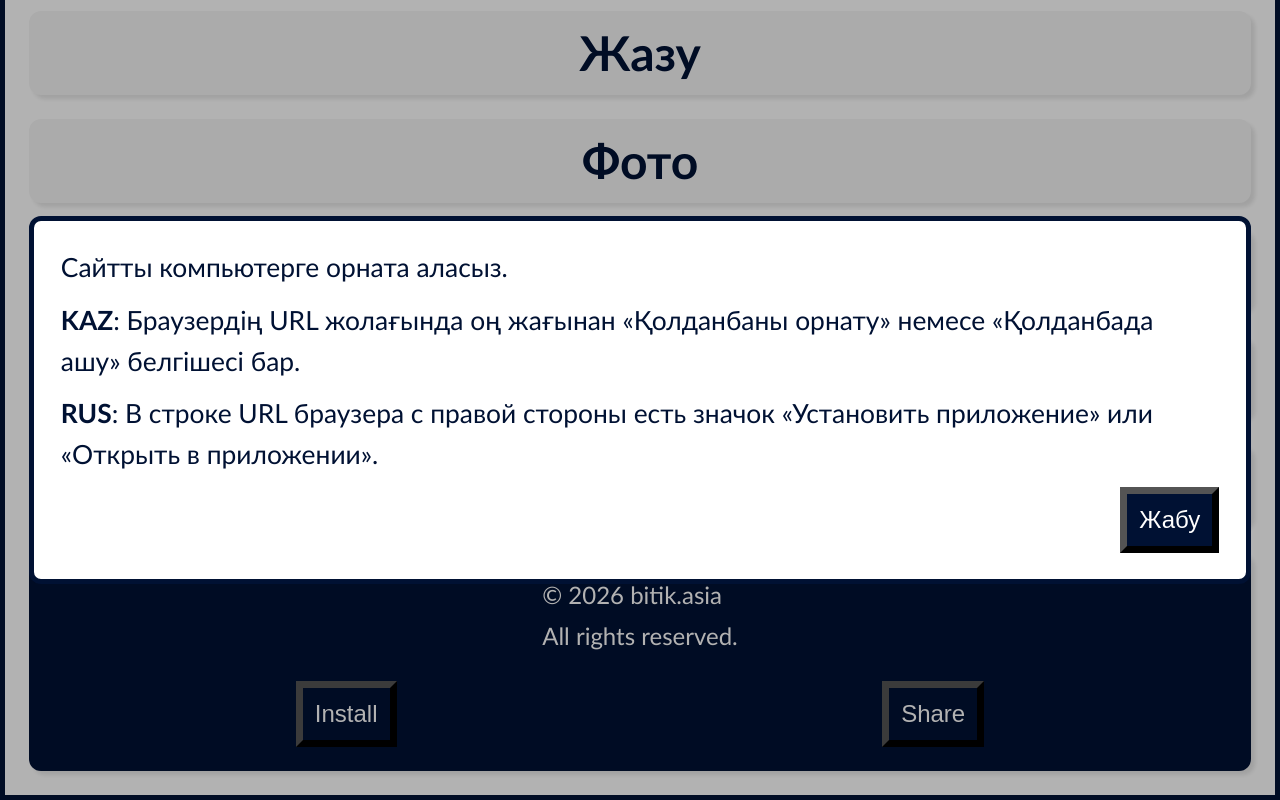
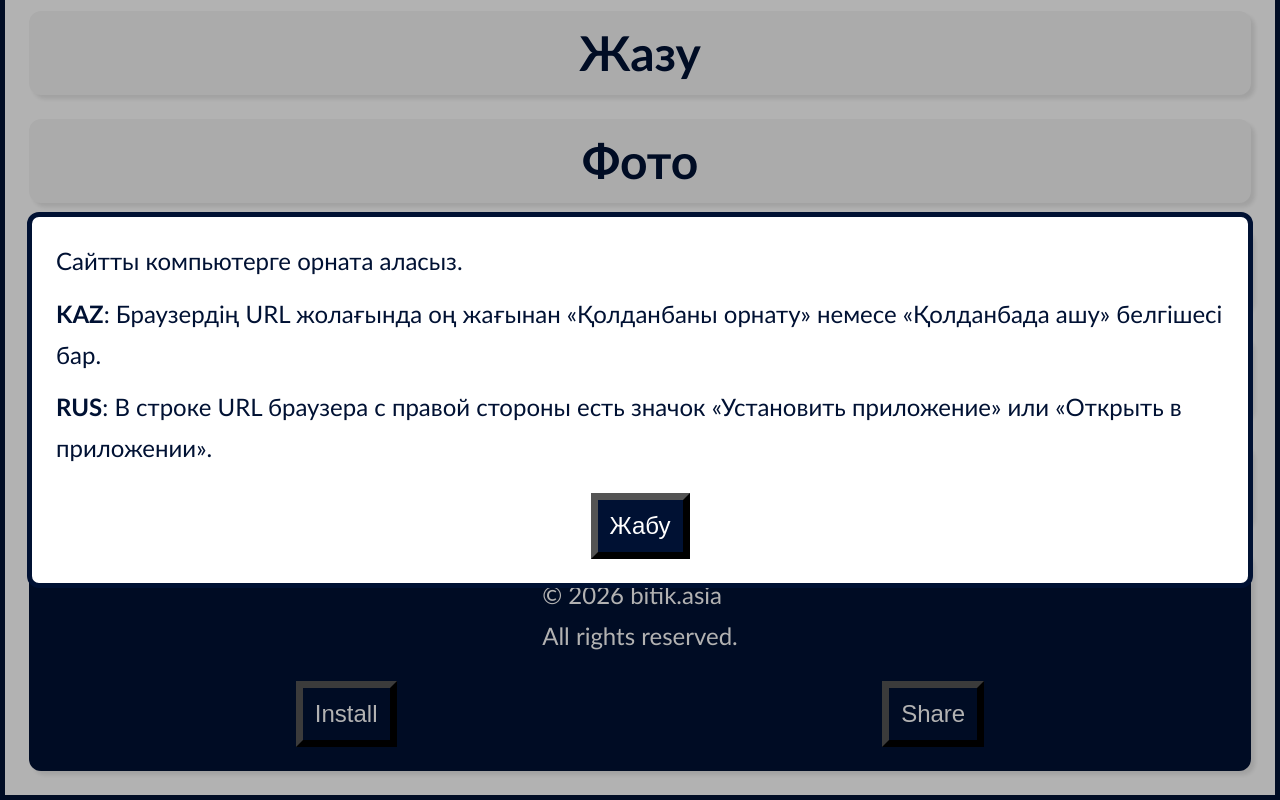
Before and after one commit to orderla88/bitik-test, a website: page index.html in a window 1280 px wide. Both pictures are taken after a click on the button "Install". Shown: the part 469-1269 px from the top of the page. Drawn offline with Linux system fonts and the light colour scheme.

Commit message:
24.10.26 - 2

```diff
--- a/CSS/index.css
+++ b/CSS/index.css
@@ -133,7 +133,7 @@ nav div {
 }
 
 dialog {
-    font-size: 1.1rem;
+    font-size: 1rem;
     border: solid #013 thick;
     border-radius: 0.5rem;
     color: #013;
@@ -158,13 +158,16 @@ dialog[open].visible::backdrop {
 }
 
 b {font-weight: bold;}
-ul {list-style-type: none;}
+ul {
+    list-style-type: none;
+    margin-bottom: 1rem;
+}
 li {margin: 0.5rem auto;}
 
 form {
     display: flex;
     width: 100%;
-    justify-content: right;
+    justify-content: center;
 }
 button {
     display: block;
```
